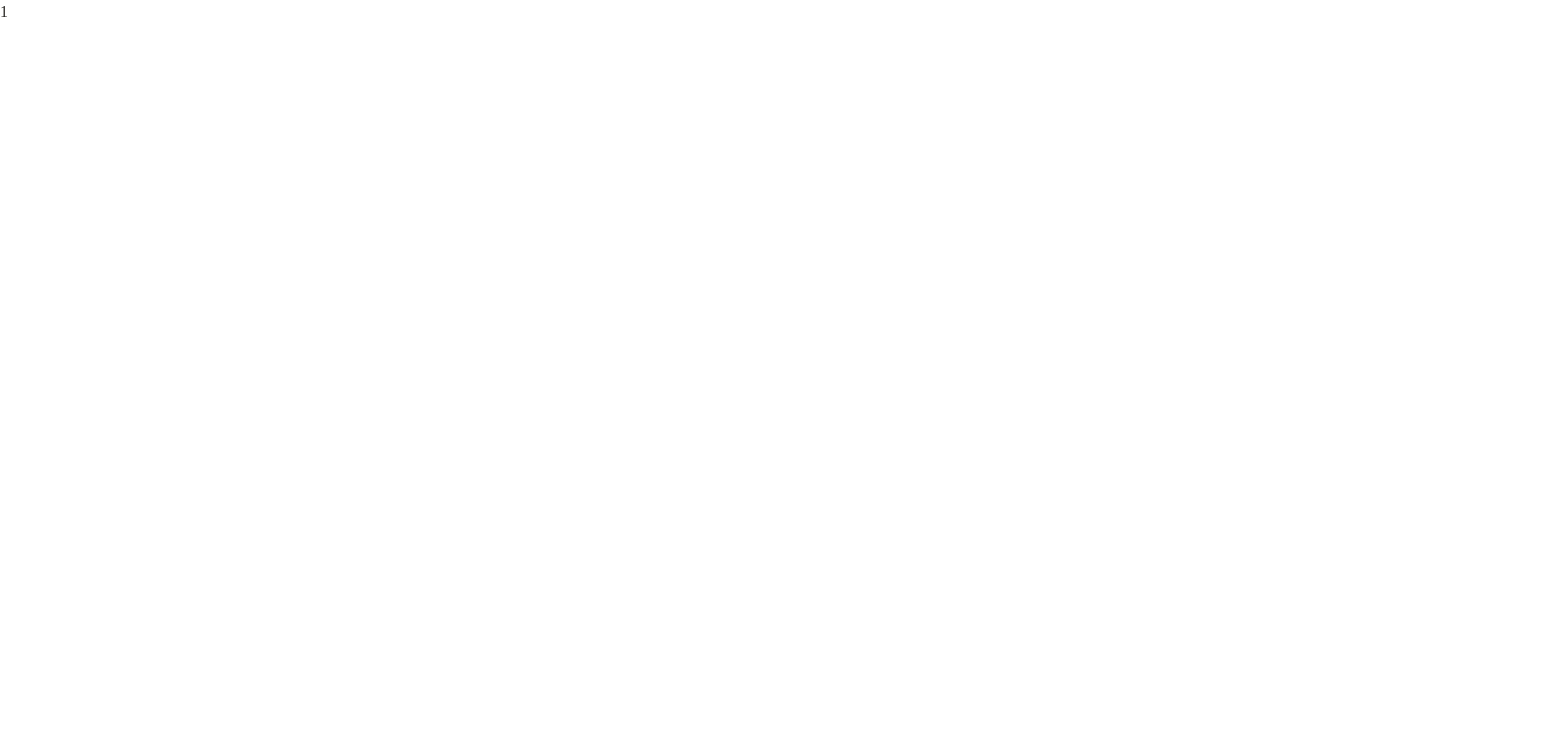
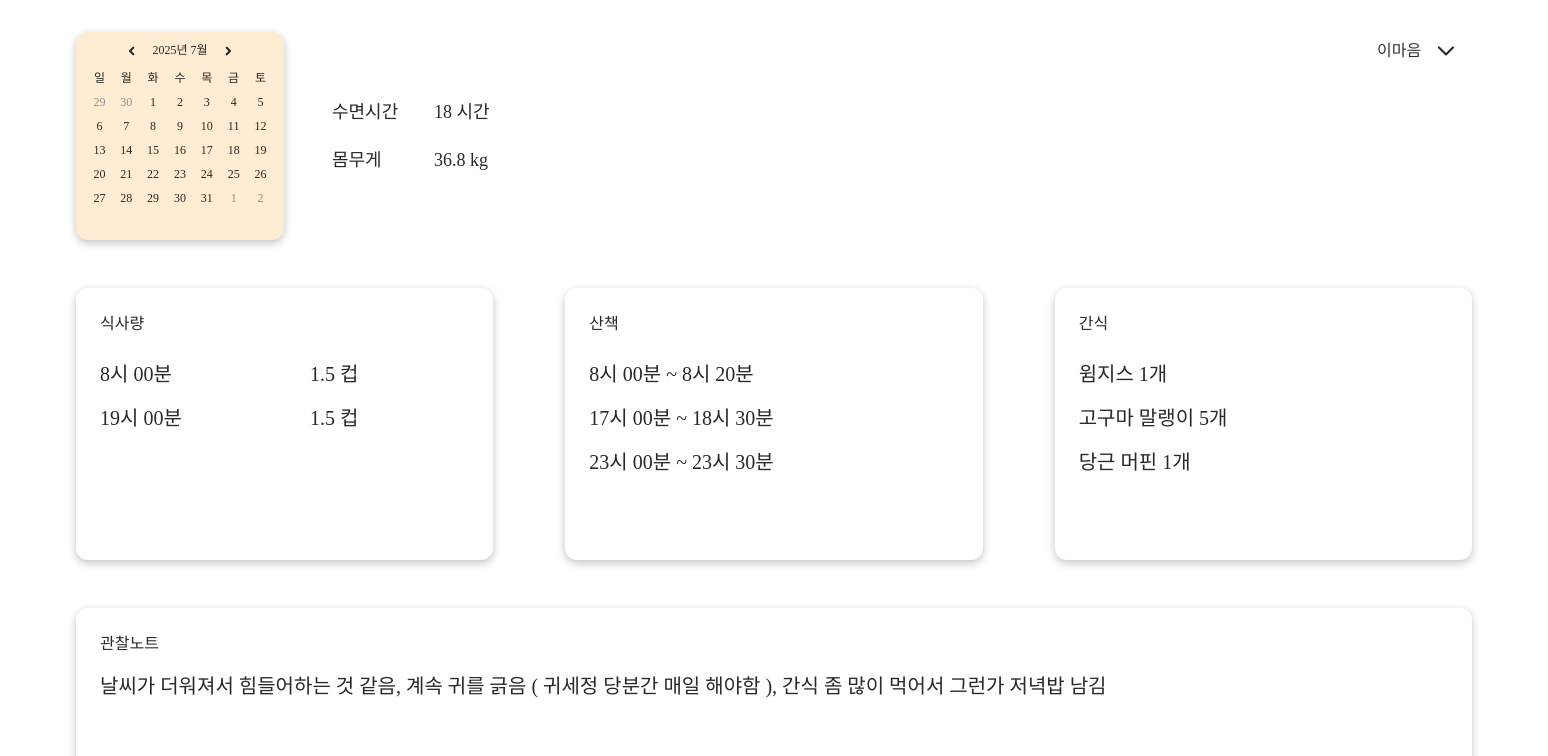
Before and after one commit to run3go/WEB4_5_404TNF_FE, a Next.js app: page /diary/1 in a window 1280 px wide. Shown: the top 756 px of the page, 1548 px wide, since content can reach past the window. Built offline with nearby package versions, Linux system fonts and the light colour scheme.

Commit message:
💄 Style: 생활기록 디테일 퍼블리싱 초안

```diff
--- a/src/app/diary/[logId]/page.tsx
+++ b/src/app/diary/[logId]/page.tsx
@@ -1,12 +1,10 @@
+import DiaryDetailClient from '@/components/diary/DiaryDetailClient';
+
 export default async function DiaryDetail({
   params,
 }: {
   params: Promise<{ logId: string }>;
 }) {
   const { logId } = await params;
-  return (
-    <>
-      <h1>{logId}</h1>
-    </>
-  );
+  return <DiaryDetailClient logId={logId} />;
 }
--- /dev/null
+++ b/src/components/diary/DiaryDetailClient.tsx
@@ -0,0 +1,85 @@
+'use client';
+
+import { useState } from 'react';
+import Card from '../common/Card';
+import SelectBox from '../common/SelectBox';
+import Calendar from './Calendar';
+
+export default function DiaryDetailClient({ logId }: { logId: string }) {
+  const [selected, setSelected] = useState<Date | undefined>();
+  console.log(selected, logId);
+
+  const options = [
+    { value: '이마음', label: '이마음' },
+    { value: '이구름', label: '이구름' },
+    { value: '이솜', label: '이솜' },
+  ];
+
+  return (
+    <div className="flex h-[904px] w-[1548px] flex-col gap-12 px-19 py-8">
+      <div className="flex justify-between">
+        <div className="flex items-center gap-12">
+          <Calendar selected={selected} setSelected={setSelected} />
+          <div className="flex flex-col gap-5 text-lg">
+            <div>
+              <span className="inline-block w-[102px]">수면시간</span>
+              <span>18</span>
+              <span> 시간</span>
+            </div>
+            <div>
+              <span className="inline-block w-[102px]">몸무게</span>
+              <span>36.8</span>
+              <span> kg</span>
+            </div>
+          </div>
+        </div>
+        <div className="self-start">
+          <SelectBox
+            options={options}
+            width={105}
+            expendMenuWidth={20}
+            footstep
+          />
+        </div>
+      </div>
+      <div className="flex h-70 w-full gap-18">
+        <Card className="basis-1/3">
+          <h2 className="mb-6">식사량</h2>
+          <ul className="flex flex-col justify-between gap-4 text-xl">
+            <li>
+              <span className="inline-block w-[210px]">8시 00분</span>
+              <span>1.5 컵</span>
+            </li>
+            <li>
+              <span className="inline-block w-[210px]">19시 00분</span>
+              <span>1.5 컵</span>
+            </li>
+          </ul>
+        </Card>
+        <Card className="basis-1/3">
+          <h2 className="mb-6">산책</h2>
+          <ul className="flex flex-col justify-between gap-4 text-xl">
+            <li>8시 00분 ~ 8시 20분</li>
+            <li>17시 00분 ~ 18시 30분</li>
+            <li>23시 00분 ~ 23시 30분</li>
+          </ul>
+        </Card>
+        <Card className="basis-1/3">
+          <h2 className="mb-6">간식</h2>
+          <ul className="flex flex-col justify-between gap-4 text-xl">
+            <li>윔지스 1개</li>
+            <li>고구마 말랭이 5개</li>
+            <li>당근 머핀 1개</li>
+          </ul>
+        </Card>
+      </div>
+      <Card className="flex h-[270px] w-full flex-col">
+        <h2 className="mb-4">관찰노트</h2>
+        <p className="text-xl">
+          날씨가 더워져서 힘들어하는 것 같음, 계속 귀를 긁음 ( 귀세정 당분간
+          매일 해야함 ), 간식 좀 많이 먹어서 그런가 저녁밥 남김
+        </p>
+      </Card>
+    </div>
+  );
+}
```
